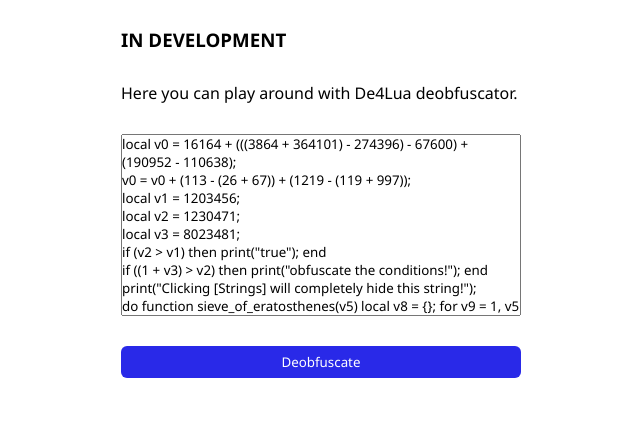
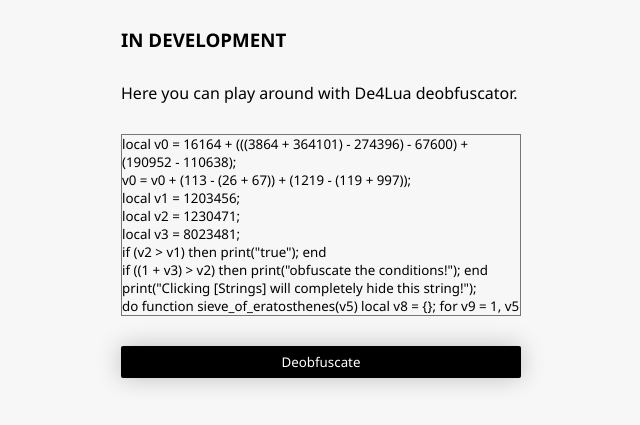
Before and after one commit to ShufflePerson/De4LuaPlayGround, a website: page public/index.html in a window 1280 px wide. Shown: the part 71-496 px from the top of the page, without its empty margins (319-959 px from the left). Drawn offline with Linux system fonts and the light colour scheme.

Commit message:
Small design update

```diff
--- a/public/style.css
+++ b/public/style.css
@@ -2,6 +2,7 @@
     margin: 0;
     padding: 0;
     font-family: 'Segoe UI', Tahoma, Geneva, Verdana, sans-serif;
+    background-color: #f7f7f7;
 }
 
 .main {
@@ -21,9 +22,10 @@
     outline: none;
     border: none;
     padding: 7px;
-    border-radius: 6px;
-    background-color: rgb(41, 41, 232);
-    color: white;
+    border-radius: 2px;
+    background-color: rgb(0, 0, 0);
+    box-shadow: 0px 0px 25px rgba(0, 0, 0, 0.225);
+    color: rgb(255, 255, 255);
     transition: all 250ms;
 }
 
```
